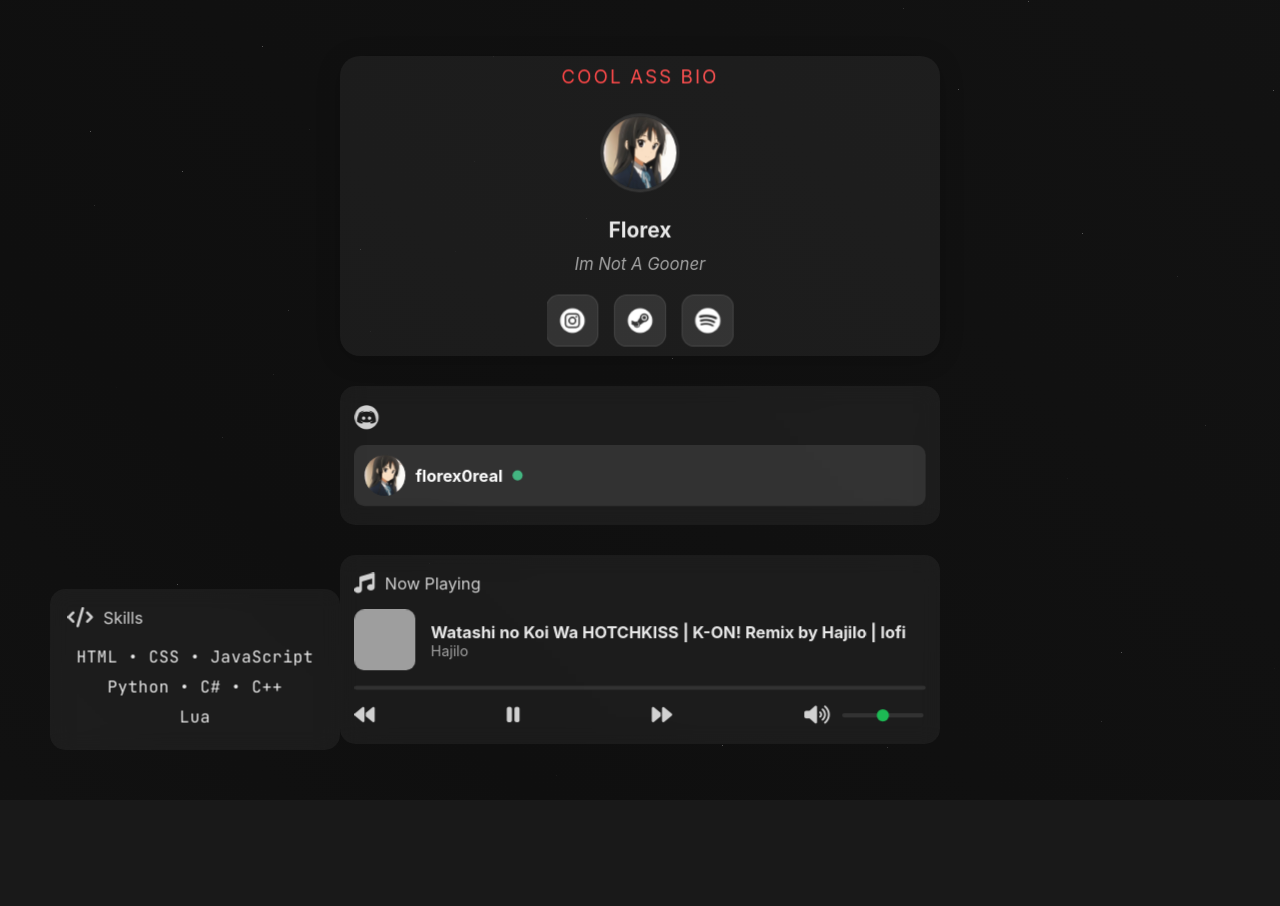
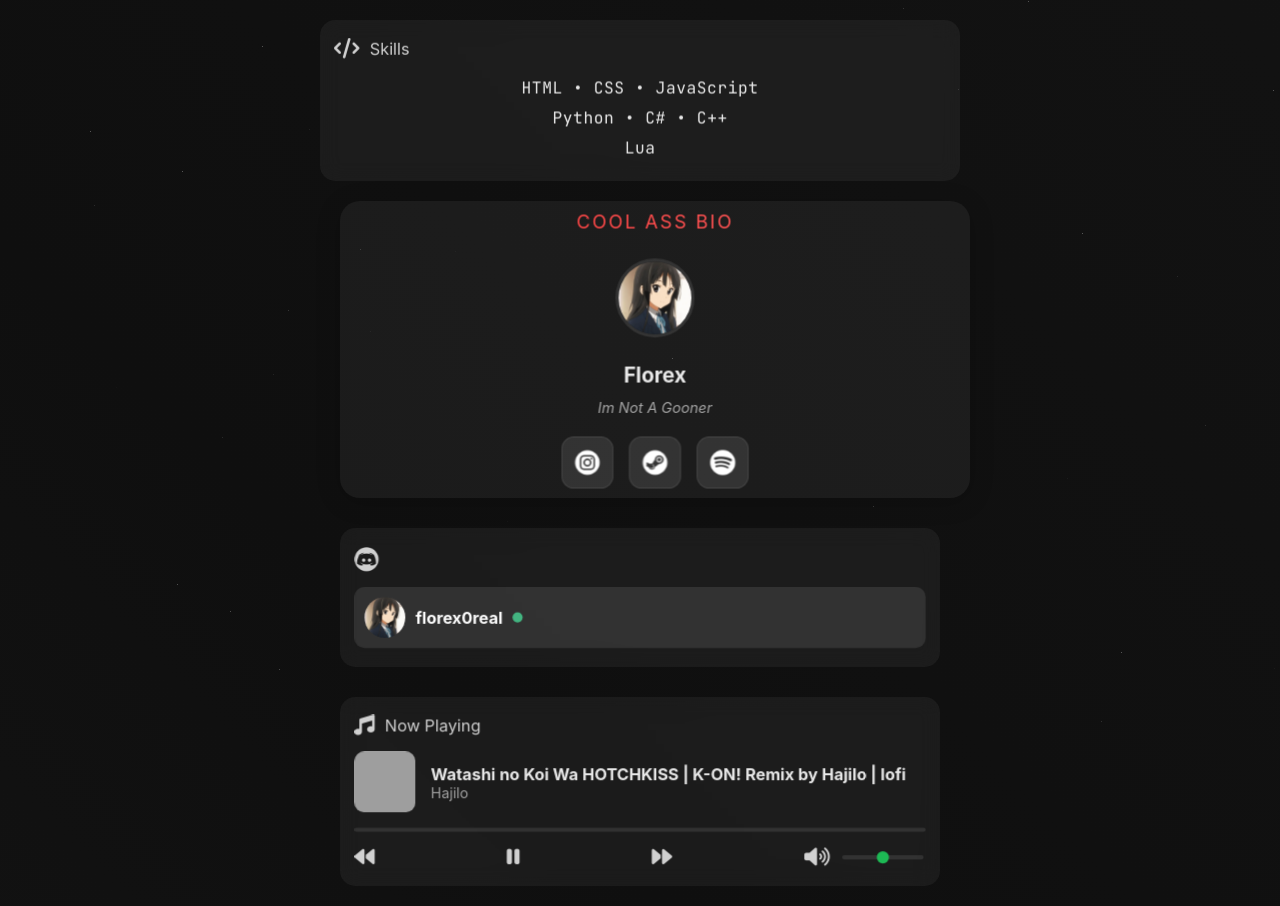
Before and after one commit to Florex0Real/florex0real.github.io, a PHP site: page / in a window 1280 px wide. Before the commit the page ends 748 px from the top, so only its background shows below. Run offline with PHP 8.4, Linux system fonts and the light colour scheme; grey boxes are pictures that could not be loaded.

Commit message:
responsive olmamış
eyvah!

```diff
--- a/style.css
+++ b/style.css
@@ -31,15 +31,17 @@ body {
 }
 
 .container {
+    display: flex;
+    flex-direction: column;
+    align-items: center;
     width: 100%;
-    max-width: 600px;  /* Ana içerik genişliği */
+    max-width: 600px;
     padding: 20px;
-    position: relative;
 }
 
 .main-content {
-    width: 600px;
-    margin: 0 auto;
+    width: 100%;
+    margin: 0;
 }
 
 .content-box {
@@ -53,6 +55,7 @@ body {
     transform: perspective(1000px);
     will-change: transform;
     transition: all 0.3s ease;
+    width: 100%;
 }
 
 .content-box > * {
@@ -89,6 +92,7 @@ h1 {
     color: rgba(255, 255, 255, 0.6);
     margin: 10px 0 20px 0;
     font-style: italic;
+    font-size: 14px;
 }
 
 .links {
@@ -528,12 +532,9 @@ h1 {
 }
 
 .skills-panel {
-    width: 250px;
-    position: fixed;
-    left: 50px;
-    top: auto;
-    bottom: 50px;
-    transform: none;
+    width: 100%;
+    position: relative;
+    margin-bottom: 20px;
     background: rgba(255, 255, 255, 0.05);
     border-radius: 15px;
     padding: 20px;
```
Also changed, not shown: other parts of style.css (+8 -28 lines).
